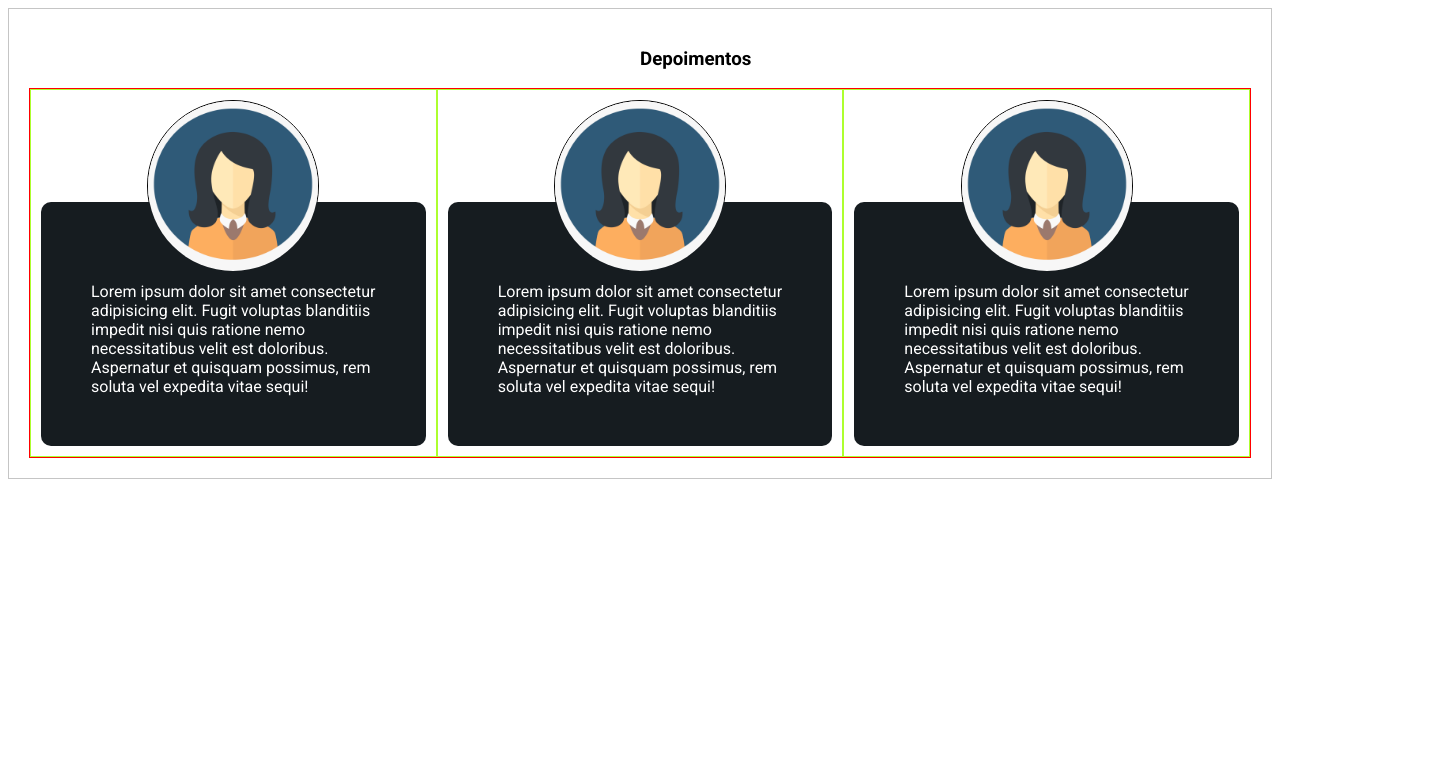
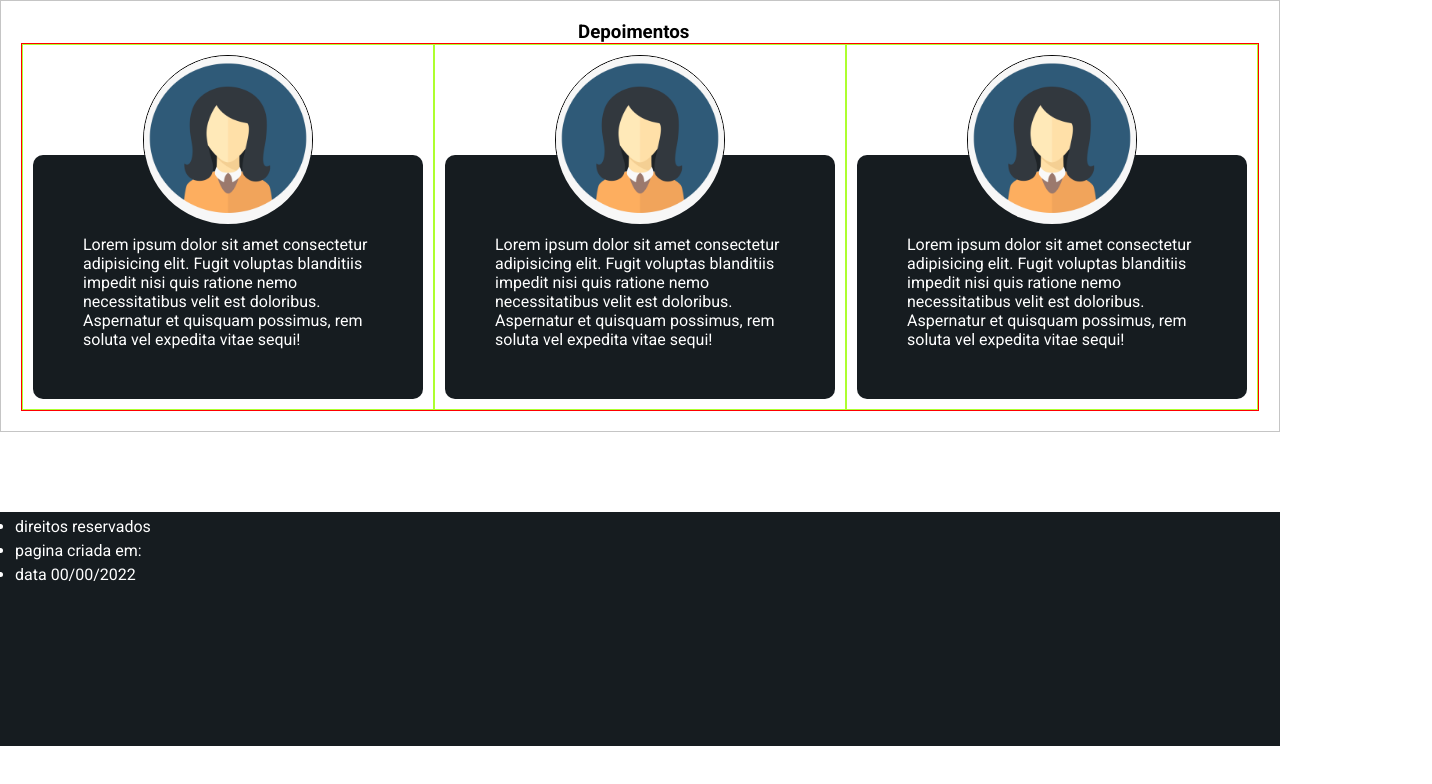
Before and after one commit to thaisdsandim/MyJam-front, a React (Vite) app: page /home in a window 1280 px wide. Shown: the top 784 px of the page, 1432 px wide, since content can reach past the window. Built offline with nearby package versions, Linux system fonts and the light colour scheme.

Commit message:
criaçao footer separado

```diff
--- /dev/null
+++ b/src/components/footer/Footer.style.ts
@@ -0,0 +1,15 @@
+import styled from "styled-components";
+
+export const Barra = styled.footer`
+width: 100%;
+height: 234px;
+margin-top: 80px;
+background: #161C20;
+
+li{
+    color: #fff;
+    align-self: center;
+    margin-left: 15px;
+    padding-top: 5px;
+}
+`
--- /dev/null
+++ b/src/components/footer/Footer.tsx
@@ -0,0 +1,15 @@
+import { Barra } from "./Footer.style"
+
+const Footer = () => {
+    return (
+      <Barra>
+        <ul>
+          <li>direitos reservados</li>
+          <li>pagina criada em:</li>
+          <li>data 00/00/2022</li>
+        </ul>
+      </Barra>
+    );
+  };
+
+  export default Footer;
--- a/src/components/footerDepoimentos/Depoimento.style.ts
+++ b/src/components/footerDepoimentos/Depoimento.style.ts
@@ -12,8 +12,8 @@ export const Container = styled.div`
 
   .Titulo {
     display: flex;
-    padding-left: 50%;
-    padding-right: 50%;
+    padding-left: 45%;
+    padding-right: 60%;
 
     justify-content: center;
     align-items: center;
@@ -56,12 +56,3 @@ export const LogoImg = styled.img`
   margin-bottom: -80px;
   margin-top: 10px;
 `;
-
-export const Barra = styled.footer`
-width: 100%;
-height: 234px;
-margin-top: 100px;
-
-
-background: #161C20;
-`
--- a/src/components/footerDepoimentos/Depoimentos.tsx
+++ b/src/components/footerDepoimentos/Depoimentos.tsx
@@ -1,4 +1,4 @@
-import { Container, LogoImg, Barra } from "./Depoimento.style";
+import { Container, LogoImg } from "./Depoimento.style";
 import Icon from "../../assets/images/avatarDepoimentos.png";
 
 const Depoimentos = () => {
@@ -9,7 +9,7 @@ const Depoimentos = () => {
       </div>
       <div className="Row">
         <div className="Col">
-          <LogoImg src={Icon} className="FotoUser" />
+          <LogoImg src={Icon} />
           <p>
             Lorem ipsum dolor sit amet consectetur adipisicing elit. Fugit
             voluptas blanditiis impedit nisi quis ratione nemo necessitatibus
@@ -19,7 +19,7 @@ const Depoimentos = () => {
         </div>
 
         <div className="Col">
-          <LogoImg src={Icon} className="FotoUser" />
+          <LogoImg src={Icon} />
           <p>
             Lorem ipsum dolor sit amet consectetur adipisicing elit. Fugit
             voluptas blanditiis impedit nisi quis ratione nemo necessitatibus
@@ -28,7 +28,7 @@ const Depoimentos = () => {
           </p>
         </div>
         <div className="Col">
-          <LogoImg src={Icon} className="FotoUser" />
+          <LogoImg src={Icon} />
           <p>
             Lorem ipsum dolor sit amet consectetur adipisicing elit. Fugit
             voluptas blanditiis impedit nisi quis ratione nemo necessitatibus
@@ -37,15 +37,7 @@ const Depoimentos = () => {
           </p>
         </div>
       </div>
-
     </Container>
-  );
-
-};
-
-const Footer = () => {
-  return (
-    <Barra></Barra>
   );
 };
 
--- a/src/index.css
+++ b/src/index.css
@@ -1,3 +1,7 @@
 *{
     font-family: 'Roboto', sans-serif;
+    margin: 0;
+  padding: 0;
+  box-sizing: border-box;
+  margin: 0 auto;
 }
--- a/src/pages/home.tsx
+++ b/src/pages/home.tsx
@@ -1,11 +1,11 @@
+import Footer from "../components/footer/Footer";
 import  Depoimentos  from "../components/footerDepoimentos/Depoimentos";
 
 const Home = () => {
     return (
         <div>
 <Depoimentos />
-
-
+<Footer />
         </div>
     )
 };
```
